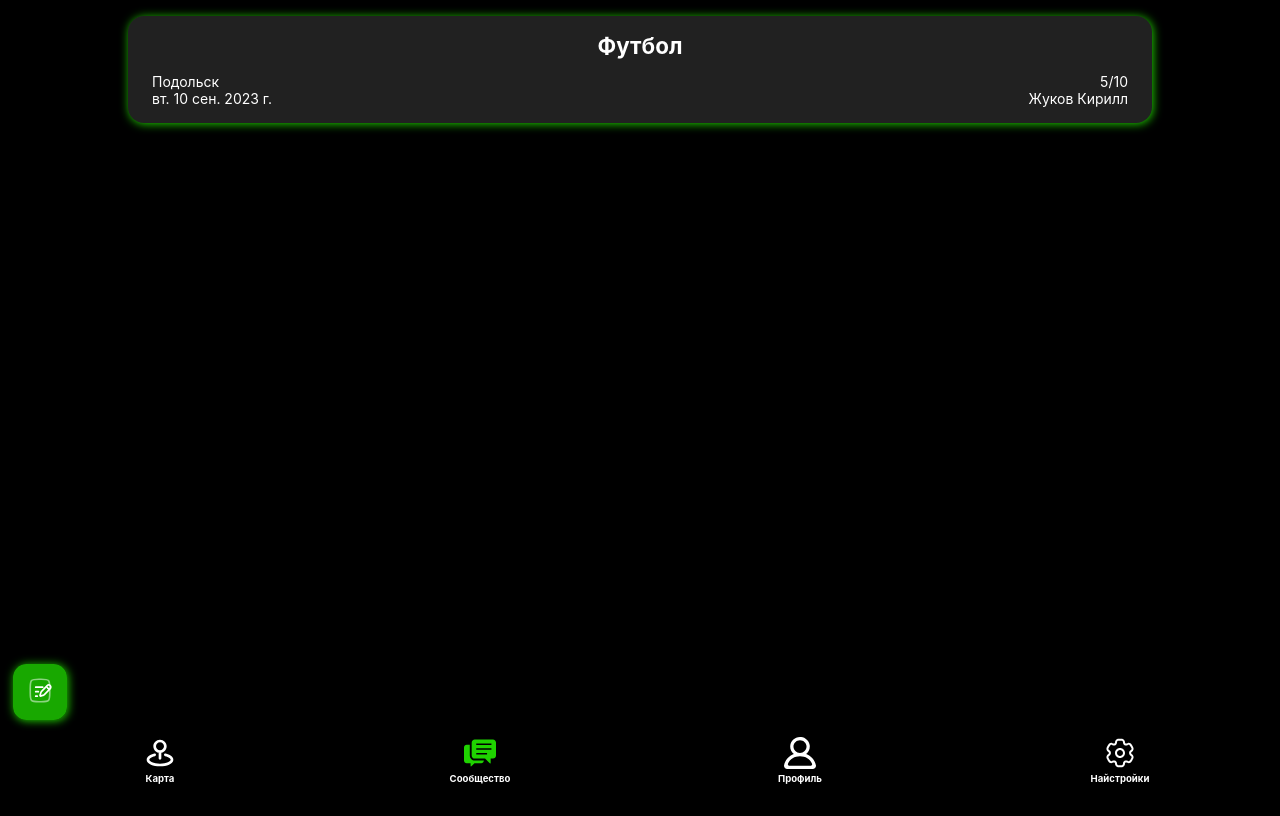
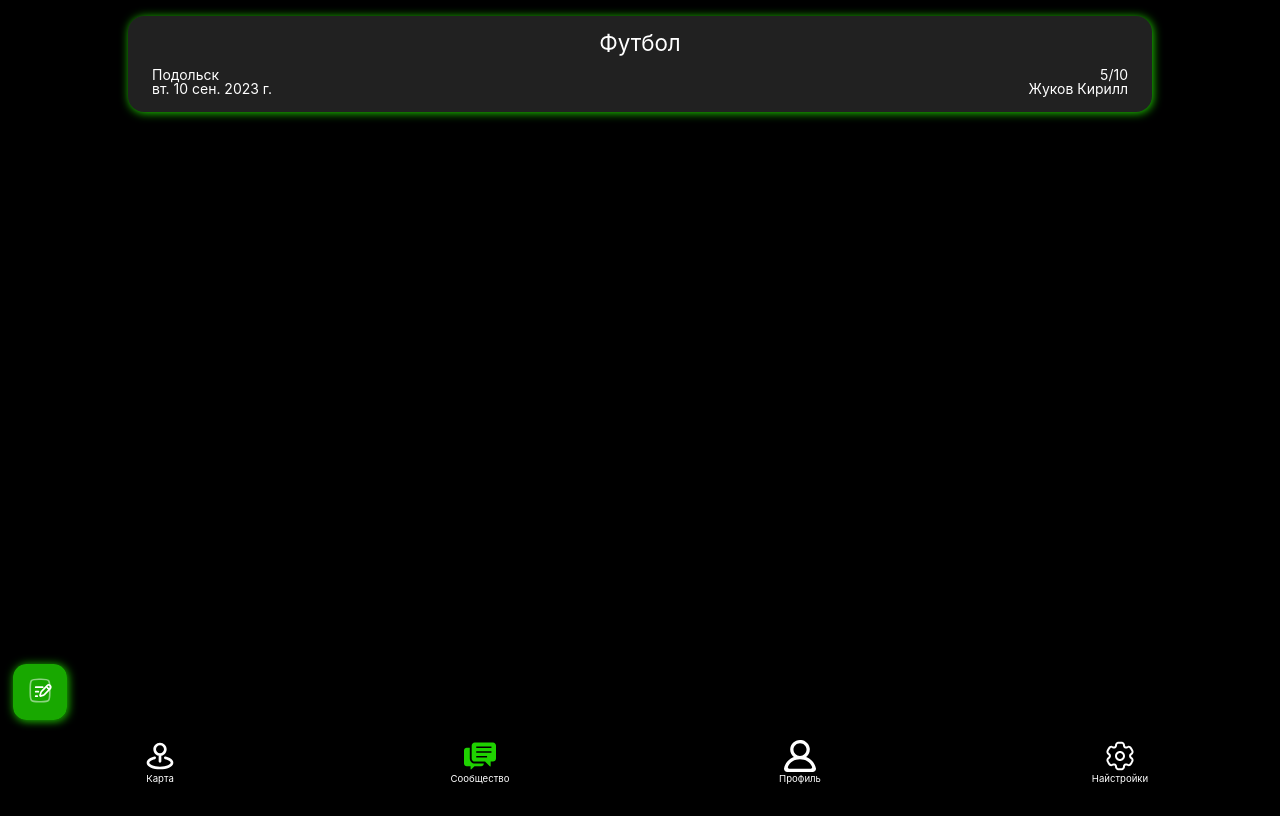
Before and after one commit to zhukovk4010/sport-app, a React (Vite) app: page /community in a window 1280 px wide. Built offline with nearby package versions, Linux system fonts and the light colour scheme.

Commit message:
Добавить reset стайлов

```diff
--- a/src/index.pcss
+++ b/src/index.pcss
@@ -15,7 +15,6 @@
 }
 
 body {
-    margin: 0;
     width: 100%;
     height: 100%;
     background-color: #000000;
--- a/src/main.tsx
+++ b/src/main.tsx
@@ -3,6 +3,7 @@ import ReactDOM from 'react-dom/client';
 import { Provider } from 'react-redux';
 import { store } from './redux';
 import App from './components/app/app';
+import './reset.pcss';
 import './index.pcss';
 
 ReactDOM.createRoot(document.getElementById('root')!).render(
--- /dev/null
+++ b/src/reset.pcss
@@ -0,0 +1,43 @@
+html, body, div, span, applet, object, iframe,
+h1, h2, h3, h4, h5, h6, p, blockquote, pre,
+a, abbr, acronym, address, big, cite, code,
+del, dfn, em, img, ins, kbd, q, s, samp,
+small, strike, strong, sub, sup, tt, var,
+b, u, i, center,
+dl, dt, dd, ol, ul, li,
+fieldset, form, label, legend,
+table, caption, tbody, tfoot, thead, tr, th, td,
+article, aside, canvas, details, embed,
+figure, figcaption, footer, header, hgroup,
+menu, nav, output, ruby, section, summary,
+time, mark, audio, video {
+    margin: 0;
+    padding: 0;
+    border: 0;
+    font: inherit;
+    vertical-align: baseline;
+}
+article, aside, details, figcaption, figure,
+footer, header, hgroup, menu, nav, section {
+    display: block;
+}
+html {
+    height: 100%;
+}
+body {
+    line-height: 1;
+}
+ol, ul {
+    list-style: none;
+}
+blockquote, q {
+    quotes: none;
+}
+blockquote:before, blockquote:after,
+q:before, q:after {
+    content: none;
+}
+table {
+    border-collapse: collapse;
+    border-spacing: 0;
+}
```
